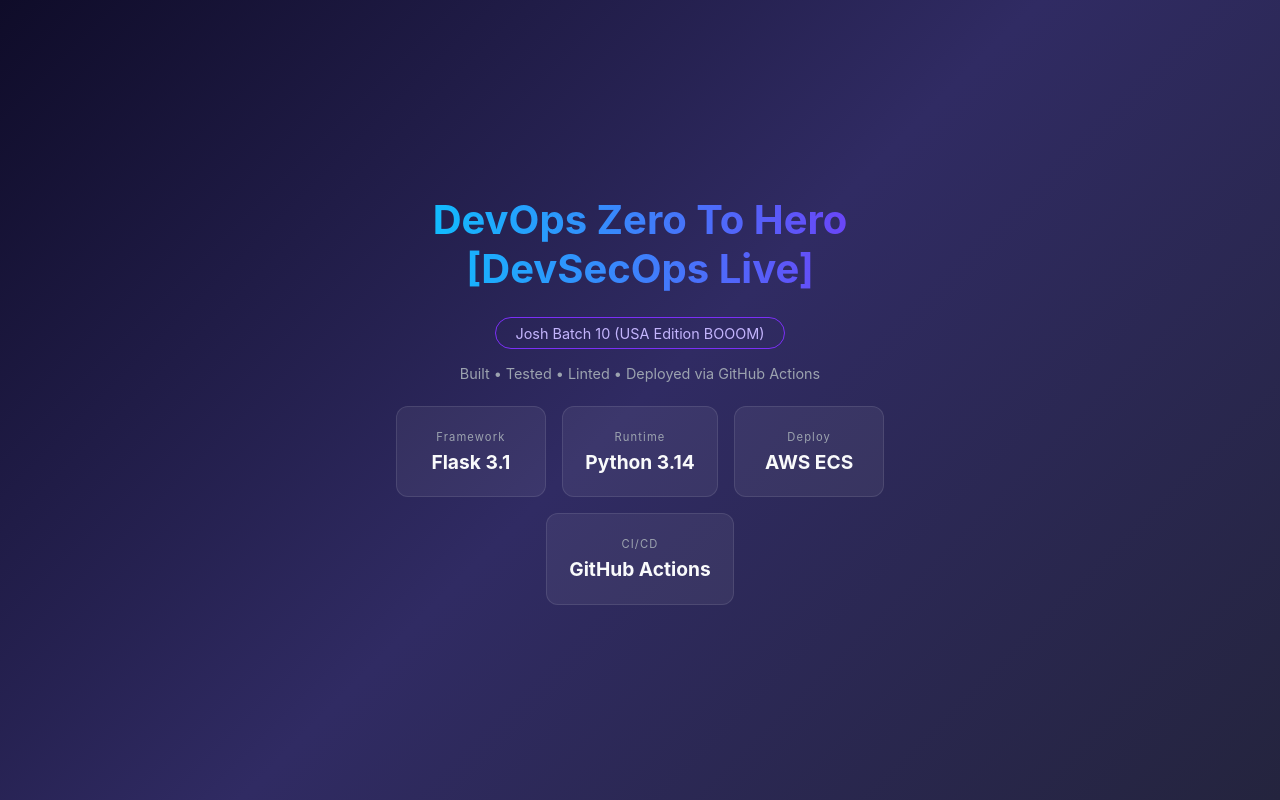
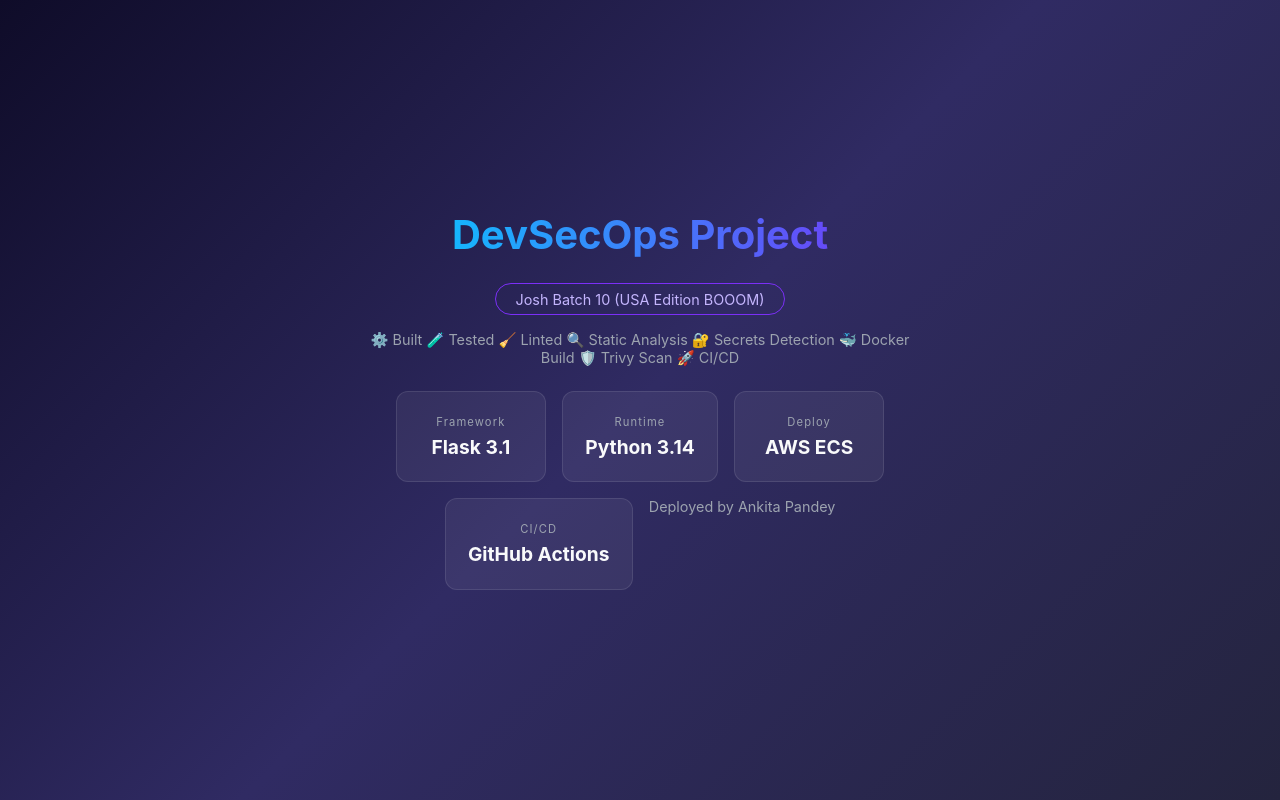
Before and after one commit to AnkitaPandey23/github-actions, a Flask app: page / in a window 1280 px wide. Run offline with Flask 3, Linux system fonts and the light colour scheme.

Commit message:
Modifying UI

```diff
--- a/templates/index.html
+++ b/templates/index.html
@@ -78,11 +78,18 @@ color:#f9fafb
 
 <div class="container">
 
-<h1>DevOps Zero To Hero [DevSecOps Live]</h1>
+<h1>DevSecOps Project</h1>
 <div class="badge">Josh Batch 10 (USA Edition BOOOM)</div>
 
 <div class="pipeline">
-Built • Tested • Linted • Deployed via GitHub Actions
+<span>⚙️ Built</span>
+<span>🧪 Tested</span>
+<span>🧹 Linted</span>
+<span>🔍 Static Analysis</span>
+<span>🔐 Secrets Detection</span>
+<span>🐳 Docker Build</span>
+<span>🛡️ Trivy Scan</span>
+<span>🚀 CI/CD</span>
 </div>
 
 <div class="cards">
@@ -105,6 +112,11 @@ Built • Tested • Linted • Deployed via GitHub Actions
 <span>CI/CD</span>
 <strong>GitHub Actions</strong>
 </div>
+
+<div class="pipeline">
+Deployed by Ankita Pandey
+</div>
+
 </div>
 
 </div>
```
